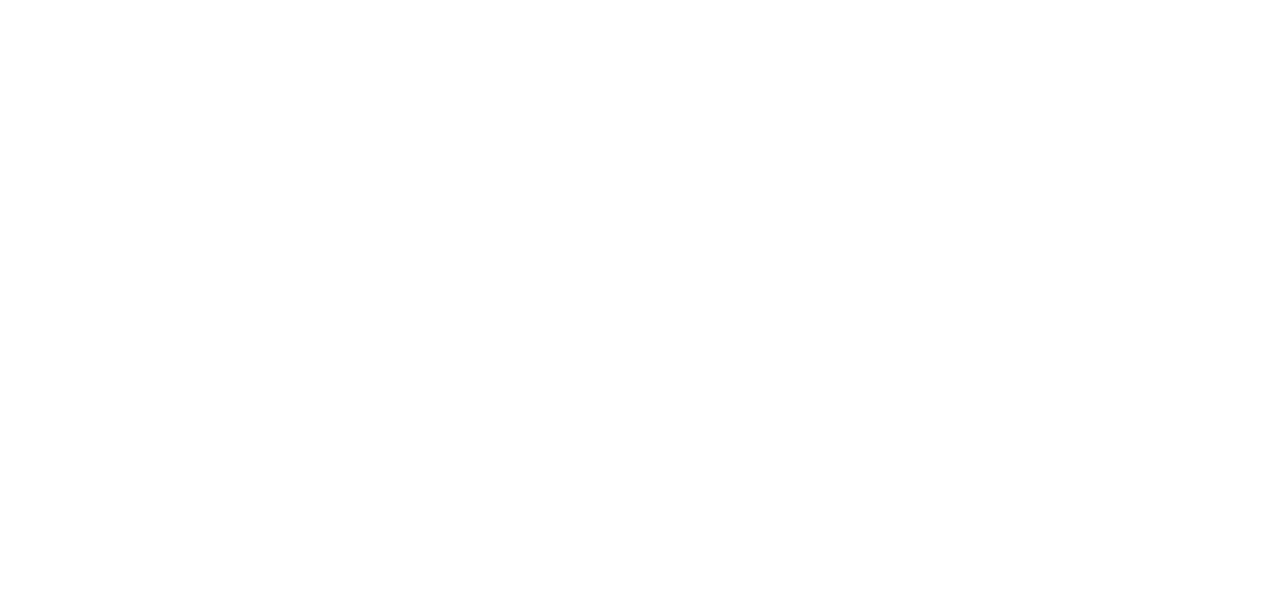
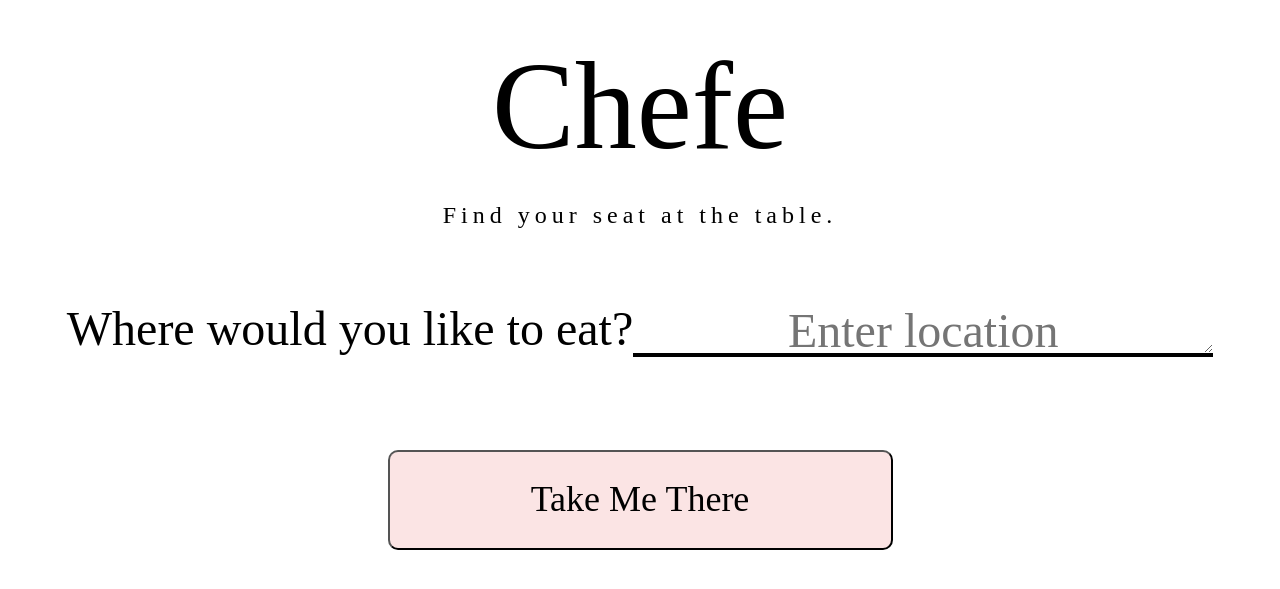
Before and after one commit to yashsway/brainstation-3d-fall-2019-team-6, a React (Create React App) app in the folder client/: page / in a window 1280 px wide. Shown: the part 185-774 px from the top of the page. Built offline with nearby package versions, Linux system fonts and the light colour scheme.

Commit message:
Hero section completed with styles

```diff
--- a/client/src/App.js
+++ b/client/src/App.js
@@ -1,8 +1,8 @@
 import React from 'react';
 import logo from './logo.svg';
 import './App.scss';
-
 import { Helmet } from 'react-helmet';
+import Main from './component/Main/Main'
 
 function App() {
   return (
@@ -13,7 +13,7 @@
       <Helmet>
         <title>Your App Title Here</title>
       </Helmet>
-
+      <Main/>
     </div>
   );
 }
--- /dev/null
+++ b/client/src/component/Hero/Hero.js
@@ -0,0 +1,23 @@
+import React from 'react'
+import '../Hero/Hero.scss'
+
+class Hero extends React.Component{
+    render(){
+        return(
+            <div className="hero">
+                <h1 className="hero__header">Chefe</h1>
+                <p className="hero__header-description">Find your seat at the table.</p>
+                <form>
+                    <div className="hero__search-container">
+                        <p className="hero__search-description">Where would you like to eat?</p>
+                        <textarea className="hero__search-bar" placeholder="Enter location"></textarea>
+                    </div>
+                    <button className="hero__button">Take Me There</button>
+                </form>
+            </div>
+        )
+    }
+}
+
+
+export default Hero
--- /dev/null
+++ b/client/src/component/Hero/Hero.scss
@@ -0,0 +1,78 @@
+body {
+    margin: 0;
+}
+
+.hero {
+
+    display: flex;
+    flex-direction: column;
+    justify-content: center;
+
+
+    &__header{
+        margin: 0;
+        font-family: Lora;
+        font-size: 124px;
+        font-weight: normal;
+        font-stretch: normal;
+        font-style: normal;
+        line-height: normal;
+        letter-spacing: normal;
+        text-align: center;
+        color: #000000;
+        padding-top: 221px;
+    }
+
+    &__header-description{
+        font-family: LibreFranklin-Regular;
+        font-size: 24px;
+        font-weight: normal;
+        font-stretch: normal;
+        font-style: normal;
+        line-height: normal;
+        letter-spacing: 5px;
+        text-align: center;
+        color: #000000;
+    }
+
+    &__search-container{
+        display: flex;
+        justify-content: center;
+        padding: 48px;
+    }
+
+    &__search-description {
+        font-family: Lora;
+        font-size: 48px;
+        font-weight: normal;
+        font-stretch: normal;
+        font-style: normal;
+        line-height: normal;
+        letter-spacing: normal;
+        text-align: center;
+        color: #000000;
+        margin: 0;
+    }
+
+    &__search-bar {
+        font-family: Lora;
+        width: 576px;
+        height: 48px;
+        outline: none;
+        border: none;
+        border-bottom: 4px black solid;
+        font-size: 48px;
+        text-align: center;
+    }
+
+    &__button {
+        font-family: LibreFranklin-bold;
+        font-size: 36px;
+        width: 505px;
+        height: 100px;
+        border-radius: 10px;
+        background-color: #fbe4e4;
+        margin-top: 45px;
+    }
+
+}
--- a/client/src/component/Main/Main.js
+++ b/client/src/component/Main/Main.js
@@ -1,12 +1,13 @@
 import React from 'react'
 import './Main.scss'
+import Hero from '../Hero/Hero'
 
 class Main extends React.Component{
 
 
     render(){
         return(
-            null
+            <Hero/>
         )
     }
 }
```
